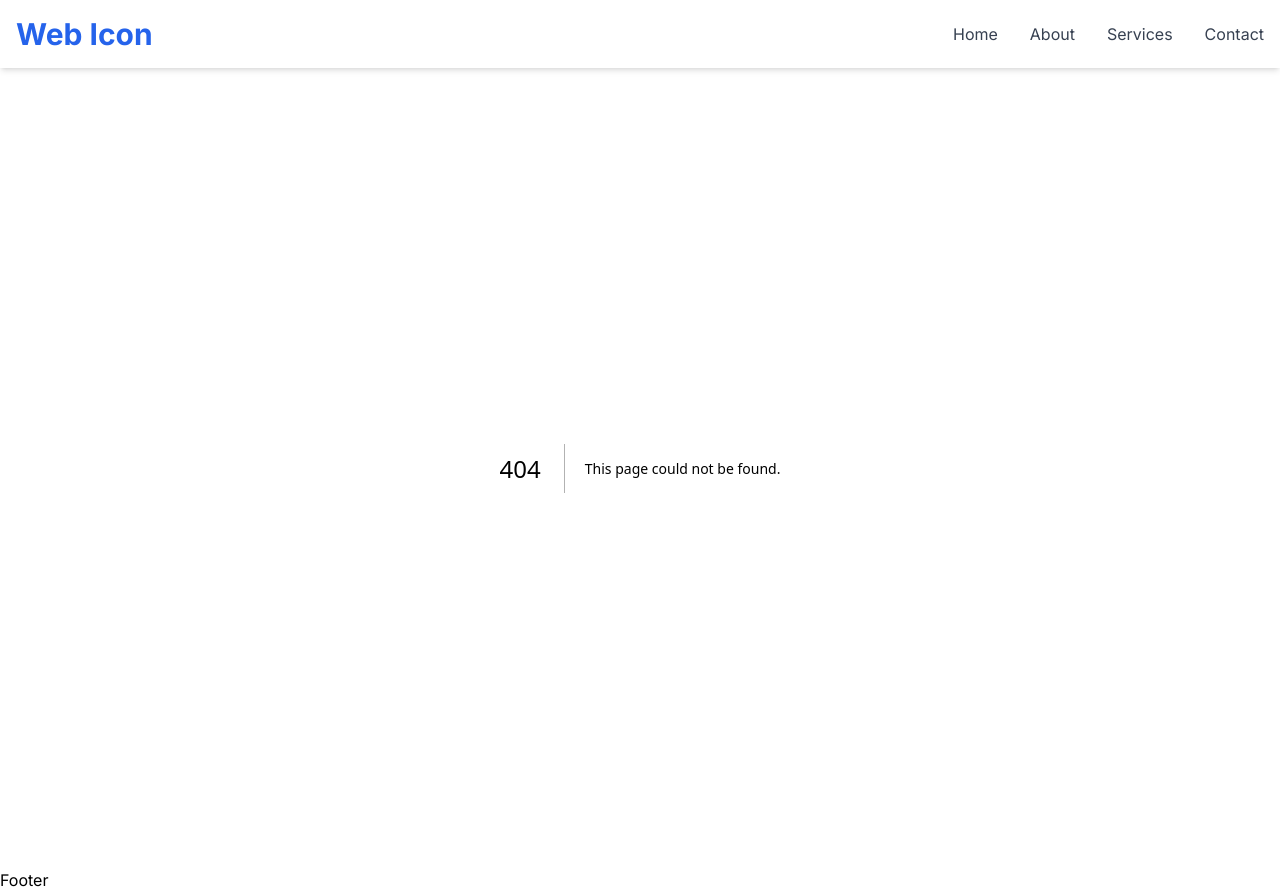
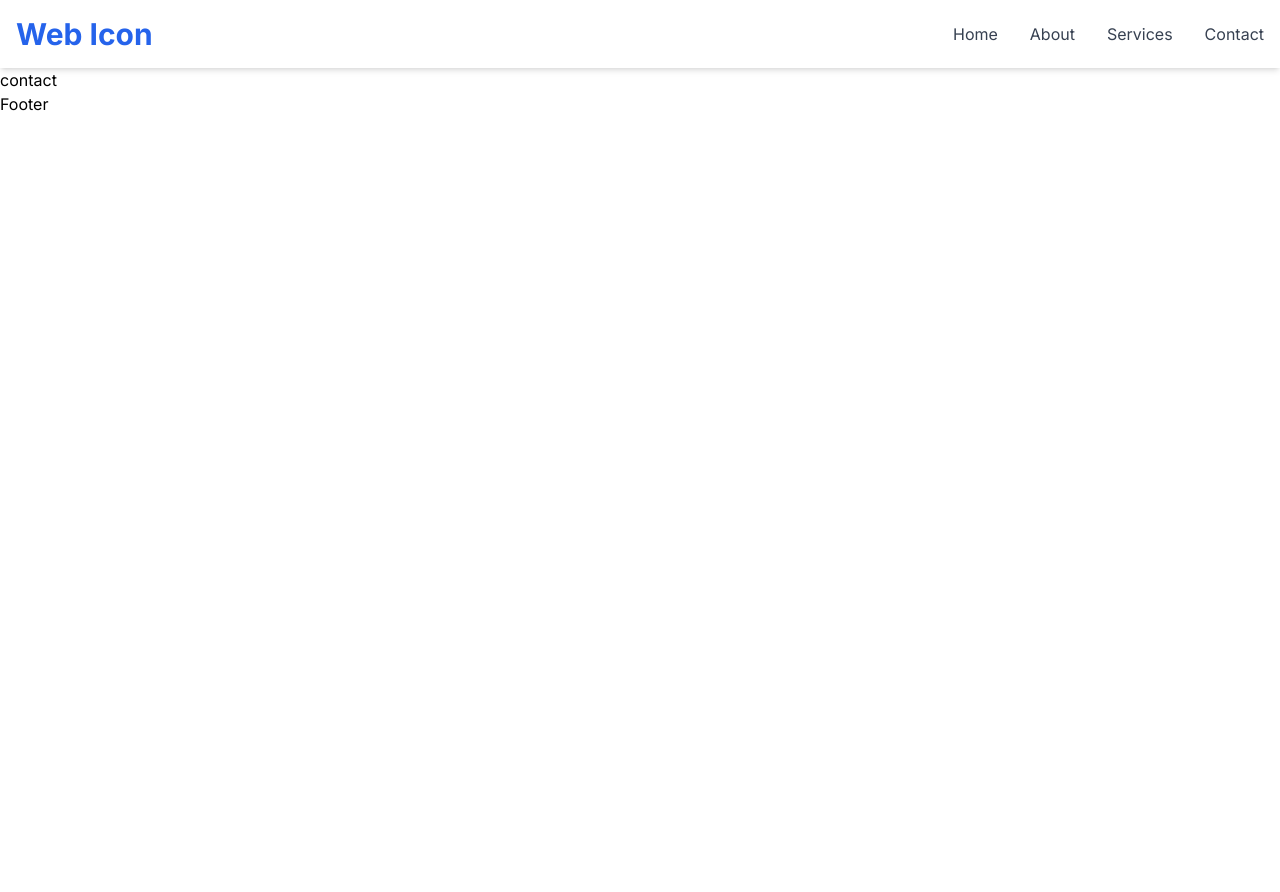
Before and after one commit to akashsdk/magic-app, a Next.js app: page /contact in a window 1280 px wide. Before the commit this address had no page. After the commit the page ends 800 px from the top, so only its background shows below. Built offline with nearby package versions, Linux system fonts and the light colour scheme.

Commit message:
Create page.tsx

```diff
--- /dev/null
+++ b/src/app/contact/page.tsx
@@ -0,0 +1,9 @@
+import React from 'react'
+
+function contact() {
+  return (
+    <div>contact</div>
+  )
+}
+
+export default contact
```
